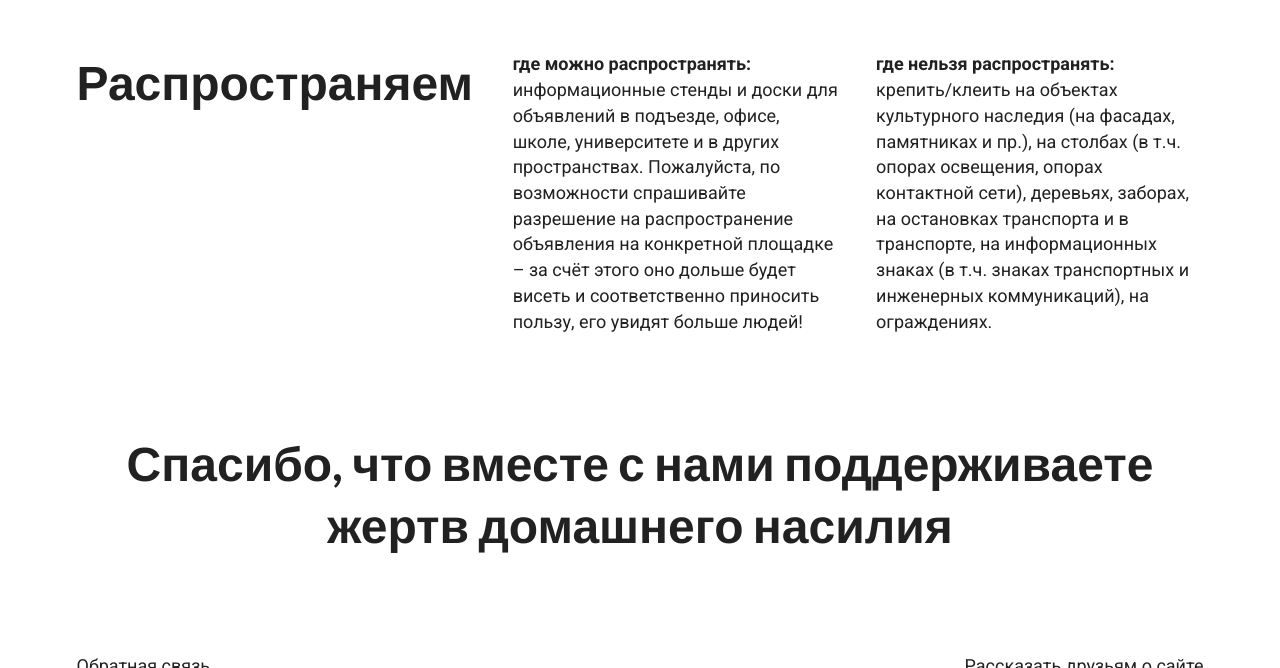
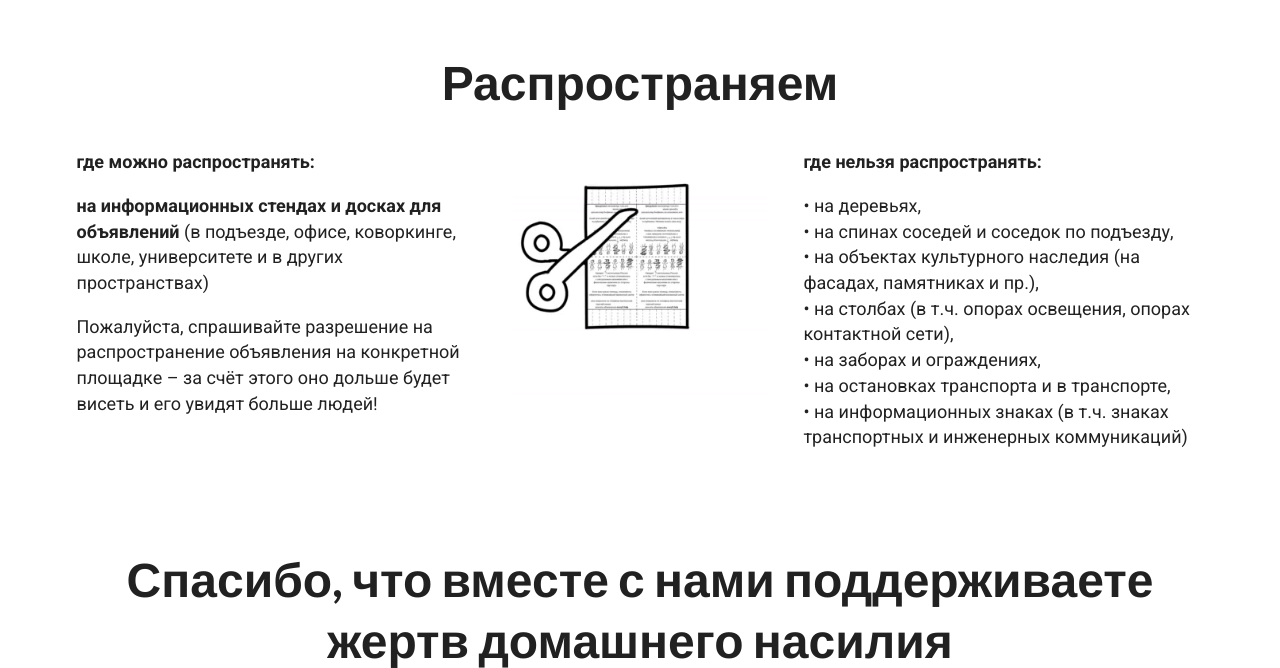
Before and after one commit to andresokol/homevio, a plain HTML site: page frontend/public/index.html in a window 1280 px wide. Shown: the part 1923-2591 px from the top of the page. Drawn offline with nearby package versions, Linux system fonts and the light colour scheme; no server answers.

Commit message:
add some changes

```diff
--- a/frontend/public/index.html
+++ b/frontend/public/index.html
@@ -34,25 +34,48 @@
     </style>
 
     <!-- Yandex.Metrika counter -->
-    <script type="text/javascript" >
-    (function(m,e,t,r,i,k,a){m[i]=m[i]||function(){(m[i].a=m[i].a||[]).push(arguments)};
-    m[i].l=1*new Date();k=e.createElement(t),a=e.getElementsByTagName(t)[0],k.async=1,k.src=r,a.parentNode.insertBefore(k,a)})
-    (window, document, "script", "https://mc.yandex.ru/metrika/tag.js", "ym");
+    <script type="text/javascript">
+      (function (m, e, t, r, i, k, a) {
+        m[i] =
+          m[i] ||
+          function () {
+            (m[i].a = m[i].a || []).push(arguments);
+          };
+        m[i].l = 1 * new Date();
+        (k = e.createElement(t)),
+          (a = e.getElementsByTagName(t)[0]),
+          (k.async = 1),
+          (k.src = r),
+          a.parentNode.insertBefore(k, a);
+      })(
+        window,
+        document,
+        "script",
+        "https://mc.yandex.ru/metrika/tag.js",
+        "ym"
+      );
 
-    ym(66425005, "init", {
-          clickmap:true,
-          trackLinks:true,
-          accurateTrackBounce:true
-    });
+      ym(66425005, "init", {
+        clickmap: true,
+        trackLinks: true,
+        accurateTrackBounce: true,
+      });
     </script>
-    <noscript><div><img src="https://mc.yandex.ru/watch/66425005" style="position:absolute; left:-9999px;" alt="" /></div></noscript>
+    <noscript
+      ><div>
+        <img
+          src="https://mc.yandex.ru/watch/66425005"
+          style="position: absolute; left: -9999px"
+          alt=""
+        /></div
+    ></noscript>
     <!-- /Yandex.Metrika counter -->
   </head>
 
   <body>
     <div class="ui container grid">
       <div class="row">
-        <div class="four wide column" style="text-align: center;">
+        <div class="four wide column" style="text-align: center">
           <div class="logo_mock"></div>
         </div>
         <div class="twelve wide column">
@@ -94,7 +117,7 @@
         <br />
       </div>
 
-      <div class="row">
+      <div class="row step0">
         <div class="six wide column">
           <div class="download_counter">
             <p>скачано</p>
@@ -110,9 +133,7 @@
             <li>канцелярский нож/ножницы</li>
             <li>клей/кнопки/скотч</li>
           </ul>
-          <p>
-            и настроение менять мир
-          </p>
+          <p>и настроение менять мир</p>
         </div>
       </div>
 
@@ -122,17 +143,18 @@
       </div>
 
       <div class="row">
-        <div class="sixteen wide column" style="text-align: center;">
+        <div class="sixteen wide column" style="text-align: center">
           <h1>Генерируем объявление</h1>
         </div>
       </div>
 
-      <div class="row">
-        <div class="eight wide column">
-          <form class="ui form" style="text-align: center;">
+      <div class="row step1">
+        <div class="four wide column"></div>
+        <div class="six wide column">
+          <form class="ui form" style="text-align: center">
             <div class="field">
               <label>Город</label>
-              <select class="ui dropdown search" id="city_dropdown"> </select>
+              <select class="ui dropdown search" id="city_dropdown"></select>
             </div>
 
             <div class="field m_hidden" id="centers_list_parent">
@@ -141,13 +163,13 @@
             </div>
           </form>
         </div>
-        <div class="eight wide column" style="text-align: center;">
+        <div class="six wide column" style="text-align: center">
           <img src="https://semantic-ui.com/images/wireframe/image.png" />
         </div>
       </div>
 
       <div class="row">
-        <div class="sixteen wide column" style="text-align: right;">
+        <div class="sixteen wide column" style="text-align: right">
           <a
             class="ui button black massive fluid disabled"
             id="download_button"
@@ -182,27 +204,41 @@
       </div>
 
       <div class="row">
-        <div class="six wide column">
+        <div class="sixteen wide column center aligned">
           <h1>Распространяем</h1>
         </div>
-        <div class="five wide column">
-          <b>где можно распространять:</b>
+      </div>
+      <div class="row">
+        <div class="six wide column">
+          <p><b>где можно распространять:</b></p>
+
           <p>
-            информационные стенды и доски для объявлений в подъезде, офисе,
-            школе, университете и в других пространствах. Пожалуйста, по
-            возможности спрашивайте разрешение на распространение объявления на
-            конкретной площадке – за счёт этого оно дольше будет висеть и
-            соответственно приносить пользу, его увидят больше людей!
+            <b>на информационных стендах и досках для объявлений</b> (в
+            подъезде, офисе, коворкинге, школе, университете и в других
+            пространствах)
+          </p>
+
+          <p>
+            Пожалуйста, спрашивайте разрешение на распространение объявления на
+            конкретной площадке – за счёт этого оно дольше будет висеть и его
+            увидят больше людей!
           </p>
         </div>
-        <div class="five wide column">
-          <b>где нельзя распространять:</b>
+        <div class="four wide column">
+          <img src="./img/anim_cut.gif" />
+        </div>
+        <div class="six wide column">
+          <p><b>где нельзя распространять:</b></p>
           <p>
-            крепить/клеить на объектах культурного наследия (на фасадах,
-            памятниках и пр.), на столбах (в т.ч. опорах освещения, опорах
-            контактной сети), деревьях, заборах, на остановках транспорта и в
-            транспорте, на информационных знаках (в т.ч. знаках транспортных и
-            инженерных коммуникаций), на ограждениях.
+            • на деревьях,<br />
+            • на спинах соседей и соседок по подъезду,<br />
+            • на объектах культурного наследия (на фасадах, памятниках и
+            пр.),<br />
+            • на столбах (в т.ч. опорах освещения, опорах контактной сети),<br />
+            • на заборах и ограждениях,<br />
+            • на остановках транспорта и в транспорте,<br />
+            • на информационных знаках (в т.ч. знаках транспортных и инженерных
+            коммуникаций)
           </p>
         </div>
       </div>
@@ -213,7 +249,7 @@
       </div>
 
       <div class="row">
-        <div class="column" style="text-align: center;">
+        <div class="column" style="text-align: center">
           <h1>
             Спасибо, что вместе с нами поддерживаете жертв домашнего насилия
           </h1>
@@ -230,7 +266,7 @@
           <p>Обратная связь every3help@gmail.com</p>
         </div>
         <div class="nine wide column"></div>
-        <div class="four wide column" style="text-align: right;">
+        <div class="four wide column" style="text-align: right">
           <p>Рассказать друзьям о сайте</p>
           <script
             src="https://yastatic.net/es5-shims/0.0.2/es5-shims.min.js"
@@ -256,7 +292,7 @@
       <br />
     </div>
 
-    <div style="width: 100%; height: 530px; background-color: #c4c4c4;"></div>
+    <div style="width: 100%; height: 530px; background-color: #c4c4c4"></div>
 
     <div class="container">
       <p class="e">КАЖДАЯ ТРЕТЬЯ</p>
@@ -333,9 +369,7 @@
           содержащие ценные для жертвы насилия телефоны (ближайшего кризисного
           центра и горячей линии), будет удобно быстро сорвать и взять с собой.
         </p>
-        <p>
-          Присоединяясь к нам, вы помогаете другим!
-        </p>
+        <p>Присоединяясь к нам, вы помогаете другим!</p>
       </div>
       <div class="actions">
         <div class="ui button cancel">Назад</div>
```
